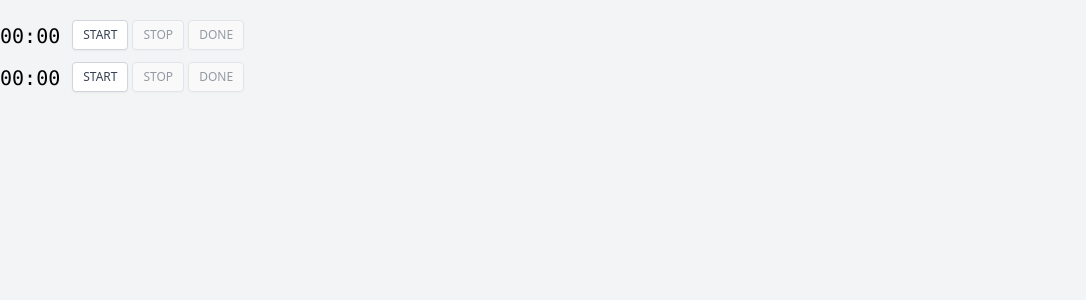
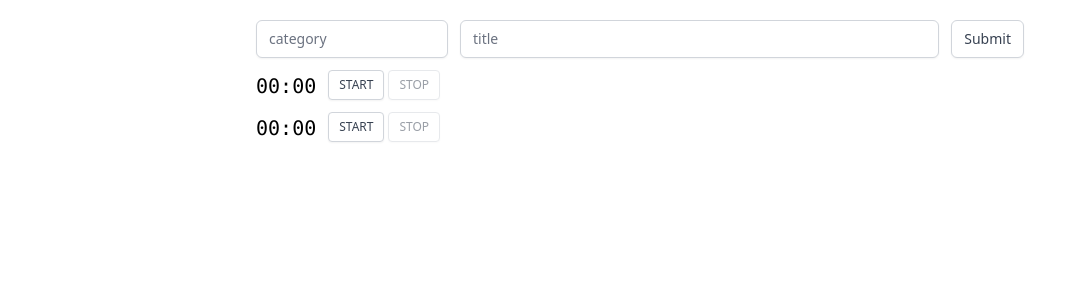
Before and after one commit to Rei-Sogawa/time-tracking, a React (Create React App) app: page / in a window 1280 px wide. Shown: the top 300 px of the page, without its empty margins (0-1086 px from the left). Built offline with nearby package versions, Linux system fonts and the light colour scheme.

Commit message:
add input error style

```diff
--- a/package.json
+++ b/package.json
@@ -4,6 +4,7 @@
   "private": true,
   "dependencies": {
     "@craco/craco": "^6.1.1",
+    "@tailwindcss/forms": "^0.3.2",
     "@testing-library/jest-dom": "^5.11.4",
     "@testing-library/react": "^11.1.0",
     "@testing-library/user-event": "^12.1.10",
@@ -17,6 +18,7 @@
     "ramda": "^0.27.1",
     "react": "^17.0.2",
     "react-dom": "^17.0.2",
+    "react-firebase-hooks": "^3.0.4",
     "react-hook-form": "^7.1.1",
     "react-scripts": "4.0.3",
     "react-select": "^4.3.0",
@@ -34,7 +36,9 @@
       "react-app",
       "react-app/jest"
     ],
-    "plugins": ["simple-import-sort"],
+    "plugins": [
+      "simple-import-sort"
+    ],
     "rules": {
       "simple-import-sort/imports": "error",
       "simple-import-sort/exports": "error"
--- a/src/App.tsx
+++ b/src/App.tsx
@@ -1,14 +1,12 @@
-import { useEffect } from "react";
-
+import TaskForm from "./components/TaskForm";
 import TaskItem from "./components/TaskItem";
-import { db } from "./firebaseApp";
-import { Task } from "./models";
 
 export default function App() {
   return (
-    <div className="h-screen bg-gray-100">
-      <div className="container mx-auto py-5">
+    <div className="h-screen bg-white">
+      <div className="max-w-screen-md mx-auto py-5">
         <div className="space-y-3">
+          <TaskForm onSubmit={(values) => console.log(values)} />
           <TaskItem></TaskItem>
           <TaskItem></TaskItem>
         </div>
--- a/src/basics/button.tsx
+++ b/src/basics/button.tsx
@@ -11,14 +11,29 @@ function Button({
   return (
     <button
       {...props}
-      type="button"
       className={classNames(
         _className,
-        { "opacity-50": props.disabled, "cursor-not-allowed": props.disabled },
+        { "opacity-50 cursor-not-allowed": props.disabled },
         props.className
       )}
     ></button>
   );
+}
+
+export function XSWhiteButton(
+  props: React.ButtonHTMLAttributes<HTMLButtonElement>
+) {
+  const _className =
+    "inline-flex items-center px-2.5 py-1.5 border border-gray-300 shadow-sm text-xs font-medium rounded text-gray-700 bg-white hover:bg-gray-50 focus:outline-none focus:ring-2 focus:ring-offset-2 focus:ring-indigo-500";
+  return <Button _className={_className} props={props}></Button>;
+}
+
+export function SWhiteButton(
+  props: React.ButtonHTMLAttributes<HTMLButtonElement>
+) {
+  const _className =
+    "inline-flex items-center px-3 py-2 border border-gray-300 shadow-sm text-sm leading-4 font-medium rounded-md text-gray-700 bg-white hover:bg-gray-50 focus:outline-none focus:ring-2 focus:ring-offset-2 focus:ring-indigo-500";
+  return <Button _className={_className} props={props}></Button>;
 }
 
 export function WhiteButton(
@@ -28,11 +43,3 @@ export function WhiteButton(
     "inline-flex items-center px-4 py-2 border border-gray-300 shadow-sm text-sm font-medium rounded-md text-gray-700 bg-white hover:bg-gray-50 focus:outline-none focus:ring-2 focus:ring-offset-2 focus:ring-indigo-500";
   return <Button _className={_className} props={props}></Button>;
 }
-
-export function XSWhiteButton(
-  props: React.ButtonHTMLAttributes<HTMLButtonElement>
-) {
-  const _className =
-    "inline-flex items-center px-2.5 py-1.5 border border-gray-300 shadow-sm text-xs font-medium rounded text-gray-700 bg-white hover:bg-gray-50 focus:outline-none focus:ring-2 focus:ring-offset-2 focus:ring-indigo-500";
-  return <Button _className={_className} props={props}></Button>;
-}
--- /dev/null
+++ b/src/basics/input.tsx
@@ -0,0 +1,27 @@
+import classNames from "classnames";
+import React from "react";
+
+export const InputText = React.forwardRef<
+  HTMLInputElement,
+  React.InputHTMLAttributes<HTMLInputElement>
+>((props, ref) => {
+  return (
+    <input
+      {...props}
+      ref={ref}
+      type="text"
+      className={classNames(
+        {
+          "shadow-sm focus:ring-indigo-500 focus:border-indigo-500 block w-full sm:text-sm border-gray-300 rounded-md": !props[
+            "aria-invalid"
+          ],
+        },
+        {
+          "shadow-sm focus:ring-red-500 focus:border-red-500 block w-full sm:text-sm border-red-300 rounded-md placeholder-red-300":
+            props["aria-invalid"],
+        },
+        props.className
+      )}
+    />
+  );
+});
--- /dev/null
+++ b/src/components/TaskForm.tsx
@@ -0,0 +1,38 @@
+import { SubmitHandler, useForm } from "react-hook-form";
+
+import { SWhiteButton } from "../basics/button";
+import { InputText } from "../basics/input";
+
+type Props = {
+  onSubmit: SubmitHandler<FormValues>;
+};
+
+type FormValues = {
+  category: string;
+  title: string;
+};
+
+export default function TaskForm({ onSubmit }: Props) {
+  const { register, handleSubmit, reset } = useForm<FormValues>();
+
+  return (
+    <form
+      className="flex space-x-3"
+      onSubmit={(e) => {
+        e.preventDefault();
+        handleSubmit(onSubmit)(e);
+        reset();
+      }}
+    >
+      <div className="w-48">
+        <InputText placeholder="category" {...register("category")} />
+      </div>
+      <div className="flex-1">
+        <InputText placeholder="title" {...register("title")} />
+      </div>
+      <SWhiteButton className="col-span-2" type="submit">
+        Submit
+      </SWhiteButton>
+    </form>
+  );
+}
--- a/src/components/TaskItem.tsx
+++ b/src/components/TaskItem.tsx
@@ -29,9 +29,6 @@ export default function TaskItem() {
         <XSWhiteButton onClick={() => stop()} disabled={!running}>
           STOP
         </XSWhiteButton>
-        <XSWhiteButton onClick={() => clear()} disabled={running || !seconds}>
-          DONE
-        </XSWhiteButton>
       </div>
     </div>
   );
--- a/src/models/task.ts
+++ b/src/models/task.ts
@@ -1,7 +1,19 @@
 import { DocumentReference, serverTimestamp, Timestamp } from "../firebaseApp";
 
+type ITask = {
+  id: string;
+  ref: DocumentReference;
+  title: string;
+  body: string;
+  category: string;
+  completed: boolean;
+  startedTimeRecords: Date[];
+  stoppedTimeRecords: Date[];
+  createdAt: Date;
+};
+
 type DataOnFirestore = Omit<
-  Task,
+  ITask,
   "id" | "ref" | "startedTimeRecords" | "stoppedTimeRecords" | "createdAt"
 > & {
   startedTimeRecords: Timestamp[];
@@ -9,11 +21,12 @@ type DataOnFirestore = Omit<
   createdAt: Timestamp;
 };
 
-export default class Task {
+export default class Task implements ITask {
   id: string;
   ref: DocumentReference;
   title: string;
   body: string;
+  category: string;
   completed: boolean;
   startedTimeRecords: Date[];
   stoppedTimeRecords: Date[];
@@ -24,6 +37,7 @@ export default class Task {
     ref,
     title,
     body,
+    category,
     completed,
     startedTimeRecords,
     stoppedTimeRecords,
@@ -36,6 +50,7 @@ export default class Task {
     this.ref = ref;
     this.title = title;
     this.body = body;
+    this.category = category;
     this.completed = completed;
     this.startedTimeRecords = startedTimeRecords.map((_) => _.toDate());
     this.stoppedTimeRecords = stoppedTimeRecords.map((_) => _.toDate());
@@ -46,6 +61,7 @@ export default class Task {
     return {
       title: "",
       body: "",
+      category: "",
       completed: false,
       startedTimeRecords: [],
       stoppedTimeRecords: [],
--- a/tailwind.config.js
+++ b/tailwind.config.js
@@ -7,5 +7,5 @@ module.exports = {
   variants: {
     extend: {},
   },
-  plugins: [],
+  plugins: [require('@tailwindcss/forms')],
 };
```
Also changed, not shown: 1 other file (tests, documents, lock files or other folders).
